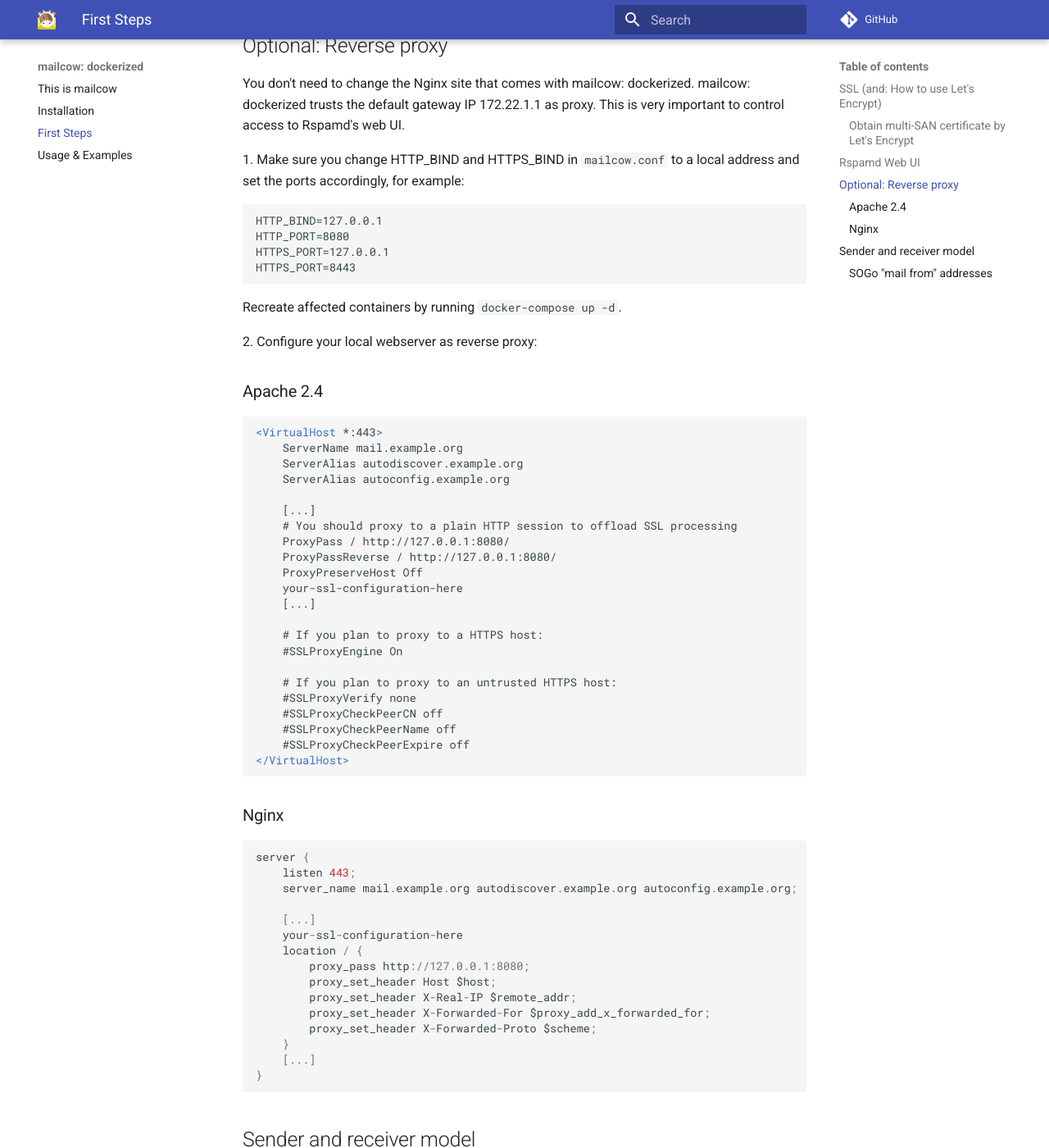
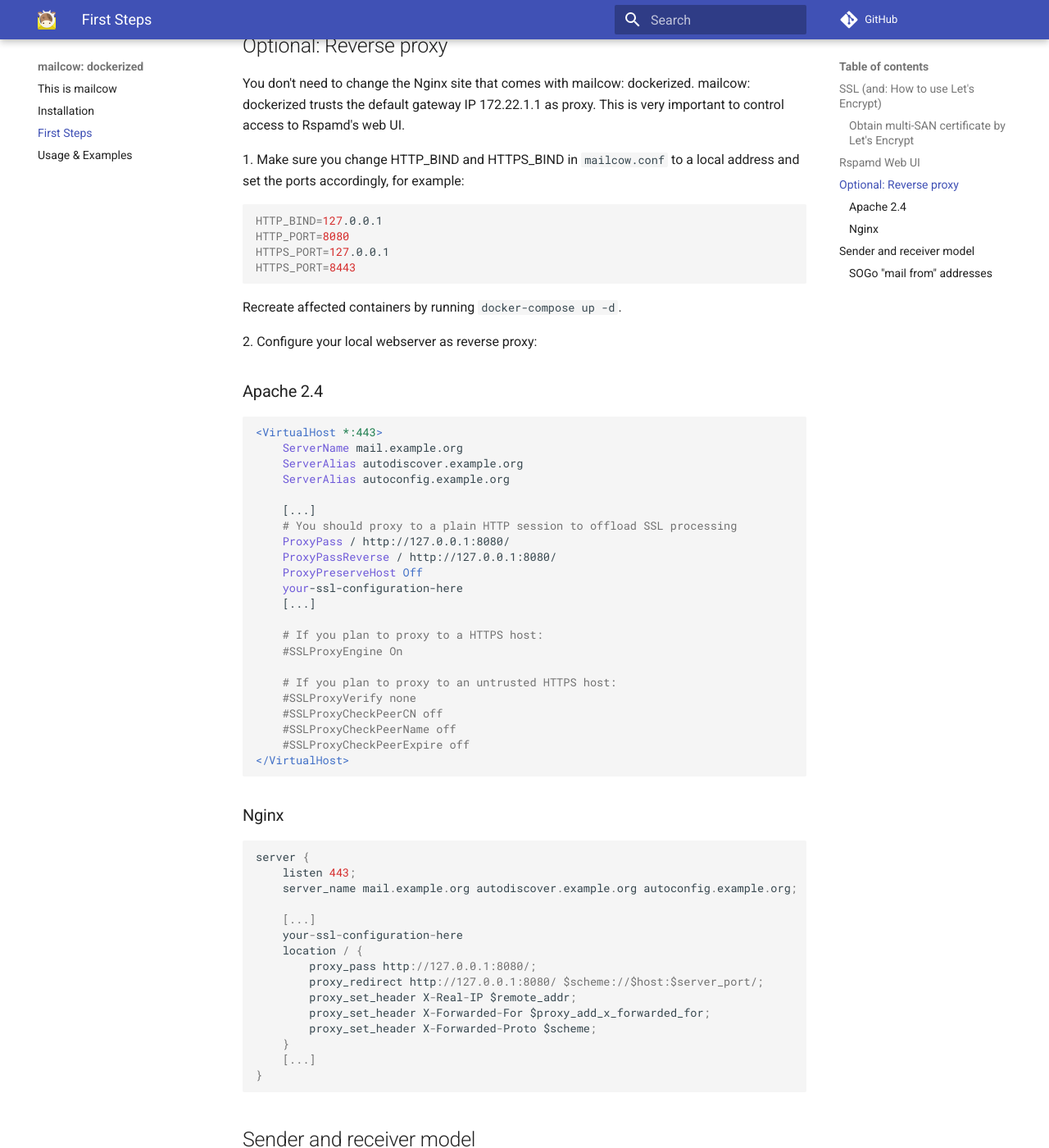
Before and after one commit to mailcow/mailcow-dockerized, an MkDocs documentation site: the page built from docs/first_steps.md, in a window 1280 px wide and 1400 px high, scrolled down 1849 px. Shown: the whole window at 82% size. Built offline with MkDocs 1.6.1 and Material for MkDocs 9.7.7, drawn with Linux system fonts in a browser that asks for light colours; comment, search, counter and statistics services are not loaded; old or Windows-style settings are respelled for this version of MkDocs; some of the changed text lies outside the part shown.

Commit message:
Fix Nginx proxy pass

````diff
--- a/docs/first_steps.md
+++ b/docs/first_steps.md
@@ -13,17 +13,17 @@
 This is just an example of how to obtain certificates with certbot. There are several methods!
 
 1\. Get the certbot client:
-```
+``` bash
 wget https://dl.eff.org/certbot-auto -O /usr/local/sbin/certbot && chmod +x /usr/local/sbin/certbot
 ```
 
 2\. Make sure you set `HTTP_BIND=0.0.0.0` in `mailcow.conf` or setup a reverse proxy to enable connections to port 80. If you changed HTTP_BIND, then restart Nginx:
-```
+``` bash
 docker-compose restart nginx-mailcow
 ```
 
 3\. Request the certificate with the webroot method:
-```
+``` bash
 cd /path/to/git/clone/mailcow-dockerized
 source mailcow.conf
 certbot certonly \
@@ -37,7 +37,7 @@
 ```
 
 4\. Create hard links to the full path of the new certificates. Assuming you are still in the mailcow root folder:
-```
+``` bash
 mv data/assets/ssl/cert.{pem,pem.backup}
 mv data/assets/ssl/key.{pem,pem.backup}
 ln $(readlink -f /etc/letsencrypt/live/${MAILCOW_HOSTNAME}/fullchain.pem) data/assets/ssl/cert.pem
@@ -77,7 +77,7 @@
 mailcow: dockerized trusts the default gateway IP 172.22.1.1 as proxy. This is very important to control access to Rspamd's web UI.
 
 1\. Make sure you change HTTP_BIND and HTTPS_BIND in `mailcow.conf` to a local address and set the ports accordingly, for example:
-```
+``` bash
 HTTP_BIND=127.0.0.1
 HTTP_PORT=8080
 HTTPS_PORT=127.0.0.1
@@ -89,7 +89,7 @@
 2\. Configure your local webserver as reverse proxy:
 
 ### Apache 2.4
-```
+``` apache
 <VirtualHost *:443>
     ServerName mail.example.org
     ServerAlias autodiscover.example.org
@@ -123,8 +123,8 @@
     [...]
     your-ssl-configuration-here
     location / {
-        proxy_pass http://127.0.0.1:8080;
-        proxy_set_header Host $host;
+        proxy_pass http://127.0.0.1:8080/;
+        proxy_redirect http://127.0.0.1:8080/ $scheme://$host:$server_port/;
         proxy_set_header X-Real-IP $remote_addr;
         proxy_set_header X-Forwarded-For $proxy_add_x_forwarded_for;
         proxy_set_header X-Forwarded-Proto $scheme;
````
